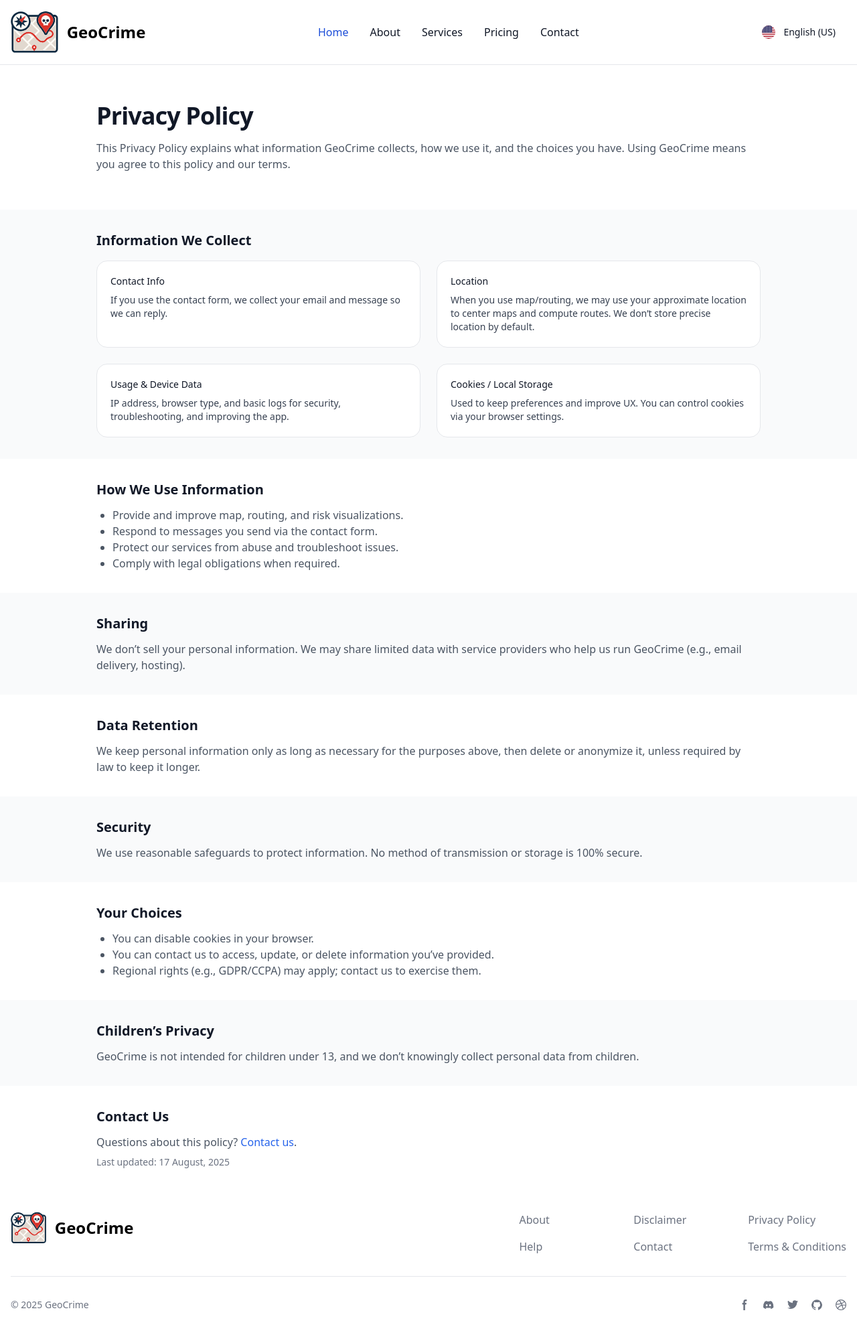
After one commit to hamzawithpython/Geocrime, a Django app: page /privacy/ in a window 1280 px wide. The commit adds this page. Shown: the whole page at 67% size. Run offline with Django 5.2, Linux system fonts and the light colour scheme; parts of the project's set-up code (start-up, migrations or seed data) failed here and were passed over; some libraries are stand-ins or nearby versions.

Commit message:
feat(privacy): add Privacy Policy page with Tailwind-styled template, route, and view; wire up footer link

```diff
--- /dev/null
+++ b/crimeapp/templates/crimeapp/privacy.html
@@ -0,0 +1,113 @@
+{% extends "crimeapp/base.html" %}
+{% load static %}
+
+{% block title %}Privacy Policy | GeoCrime{% endblock %}
+
+{% block content %}
+
+<section class="bg-white dark:bg-gray-900">
+  <div class="max-w-5xl mx-auto px-4 py-10 lg:py-14">
+    <h1 class="text-3xl md:text-4xl font-bold tracking-tight text-gray-900 dark:text-white">Privacy Policy</h1>
+    <p class="mt-4 text-gray-600 dark:text-gray-300">
+      This Privacy Policy explains what information GeoCrime collects, how we use it, and the choices you have.
+      Using GeoCrime means you agree to this policy and our terms.
+    </p>
+  </div>
+</section>
+
+<section class="bg-gray-50 dark:bg-gray-800/50">
+  <div class="max-w-5xl mx-auto px-4 py-8">
+    <h2 class="text-xl font-semibold text-gray-900 dark:text-white">Information We Collect</h2>
+    <div class="mt-4 grid md:grid-cols-2 gap-6 text-sm text-gray-700 dark:text-gray-300">
+      <div class="p-5 bg-white border rounded-2xl dark:bg-gray-900 dark:border-gray-700">
+        <h3 class="font-medium text-gray-900 dark:text-white">Contact Info</h3>
+        <p class="mt-2">If you use the contact form, we collect your email and message so we can reply.</p>
+      </div>
+      <div class="p-5 bg-white border rounded-2xl dark:bg-gray-900 dark:border-gray-700">
+        <h3 class="font-medium text-gray-900 dark:text-white">Location</h3>
+        <p class="mt-2">When you use map/routing, we may use your approximate location to center maps and compute routes. We don’t store precise location by default.</p>
+      </div>
+      <div class="p-5 bg-white border rounded-2xl dark:bg-gray-900 dark:border-gray-700">
+        <h3 class="font-medium text-gray-900 dark:text-white">Usage & Device Data</h3>
+        <p class="mt-2">IP address, browser type, and basic logs for security, troubleshooting, and improving the app.</p>
+      </div>
+      <div class="p-5 bg-white border rounded-2xl dark:bg-gray-900 dark:border-gray-700">
+        <h3 class="font-medium text-gray-900 dark:text-white">Cookies / Local Storage</h3>
+        <p class="mt-2">Used to keep preferences and improve UX. You can control cookies via your browser settings.</p>
+      </div>
+    </div>
+  </div>
+</section>
+
+<section class="bg-white dark:bg-gray-900">
+  <div class="max-w-5xl mx-auto px-4 py-8">
+    <h2 class="text-xl font-semibold text-gray-900 dark:text-white">How We Use Information</h2>
+    <ul class="mt-3 list-disc ps-6 text-gray-600 dark:text-gray-300">
+      <li>Provide and improve map, routing, and risk visualizations.</li>
+      <li>Respond to messages you send via the contact form.</li>
+      <li>Protect our services from abuse and troubleshoot issues.</li>
+      <li>Comply with legal obligations when required.</li>
+    </ul>
+  </div>
+</section>
+
+<section class="bg-gray-50 dark:bg-gray-800/50">
+  <div class="max-w-5xl mx-auto px-4 py-8">
+    <h2 class="text-xl font-semibold text-gray-900 dark:text-white">Sharing</h2>
+    <p class="mt-3 text-gray-600 dark:text-gray-300">
+      We don’t sell your personal information. We may share limited data with service providers who help us run GeoCrime (e.g., email delivery, hosting).
+    </p>
+  </div>
+</section>
+
+<section class="bg-white dark:bg-gray-900">
+  <div class="max-w-5xl mx-auto px-4 py-8">
+    <h2 class="text-xl font-semibold text-gray-900 dark:text-white">Data Retention</h2>
+    <p class="mt-3 text-gray-600 dark:text-gray-300">
+      We keep personal information only as long as necessary for the purposes above, then delete or anonymize it, unless required by law to keep it longer.
+    </p>
+  </div>
+</section>
+
+<section class="bg-gray-50 dark:bg-gray-800/50">
+  <div class="max-w-5xl mx-auto px-4 py-8">
+    <h2 class="text-xl font-semibold text-gray-900 dark:text-white">Security</h2>
+    <p class="mt-3 text-gray-600 dark:text-gray-300">
+      We use reasonable safeguards to protect information. No method of transmission or storage is 100% secure.
+    </p>
+  </div>
+</section>
+
+<section class="bg-white dark:bg-gray-900">
+  <div class="max-w-5xl mx-auto px-4 py-8">
+    <h2 class="text-xl font-semibold text-gray-900 dark:text-white">Your Choices</h2>
+    <ul class="mt-3 list-disc ps-6 text-gray-600 dark:text-gray-300">
+      <li>You can disable cookies in your browser.</li>
+      <li>You can contact us to access, update, or delete information you’ve provided.</li>
+      <li>Regional rights (e.g., GDPR/CCPA) may apply; contact us to exercise them.</li>
+    </ul>
+  </div>
+</section>
+
+<section class="bg-gray-50 dark:bg-gray-800/50">
+  <div class="max-w-5xl mx-auto px-4 py-8">
+    <h2 class="text-xl font-semibold text-gray-900 dark:text-white">Children’s Privacy</h2>
+    <p class="mt-3 text-gray-600 dark:text-gray-300">
+      GeoCrime is not intended for children under 13, and we don’t knowingly collect personal data from children.
+    </p>
+  </div>
+</section>
+
+<section class="bg-white dark:bg-gray-900">
+  <div class="max-w-5xl mx-auto px-4 py-8">
+    <h2 class="text-xl font-semibold text-gray-900 dark:text-white">Contact Us</h2>
+    <p class="mt-3 text-gray-600 dark:text-gray-300">
+      Questions about this policy? <a href="{% url 'contact' %}" class="text-blue-600 hover:underline">Contact us</a>.
+    </p>
+    <p class="mt-2 text-sm text-gray-500 dark:text-gray-400">
+      Last updated: 17 August, 2025
+    </p>
+  </div>
+</section>
+
+{% endblock %}
--- a/crimeapp/templates/partials/footer.html
+++ b/crimeapp/templates/partials/footer.html
@@ -34,7 +34,7 @@
         <div>
           <ul class="text-gray-500 dark:text-gray-400 font-medium">
             <li class="mb-4">
-              <a href="#" class="hover:underline">Privacy Policy</a>
+              <a href="{% url 'privacy' %}" class="hover:underline">Privacy Policy</a>
             </li>
             <li>
               <a href="#" class="hover:underline">Terms &amp; Conditions</a>
--- a/crimeapp/urls.py
+++ b/crimeapp/urls.py
@@ -14,6 +14,7 @@ urlpatterns = [
     path("disclaimer/", views.disclaimer, name="disclaimer"),
     path("help/", views.help, name="help"),
     path("contact/", views.contact, name="contact"),
+    path("privacy/", views.privacy, name="privacy"),
 
 
 
--- a/crimeapp/views.py
+++ b/crimeapp/views.py
@@ -312,3 +312,6 @@ def contact(request):
         return redirect("contact")
 
     return render(request, "crimeapp/contact.html")
+
+def privacy(request):
+    return render(request, "crimeapp/privacy.html")
```
